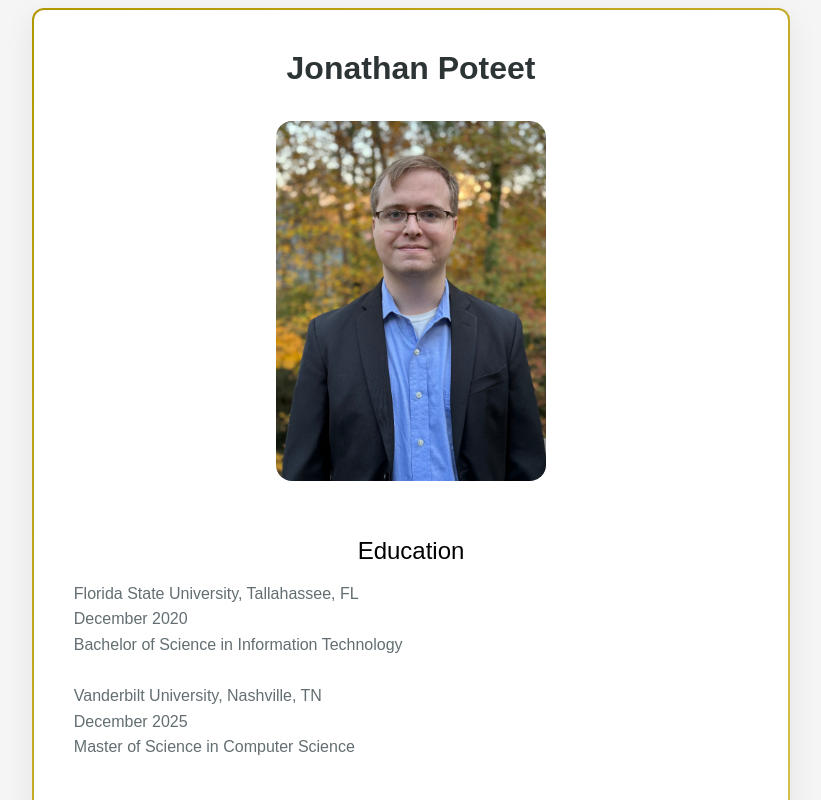
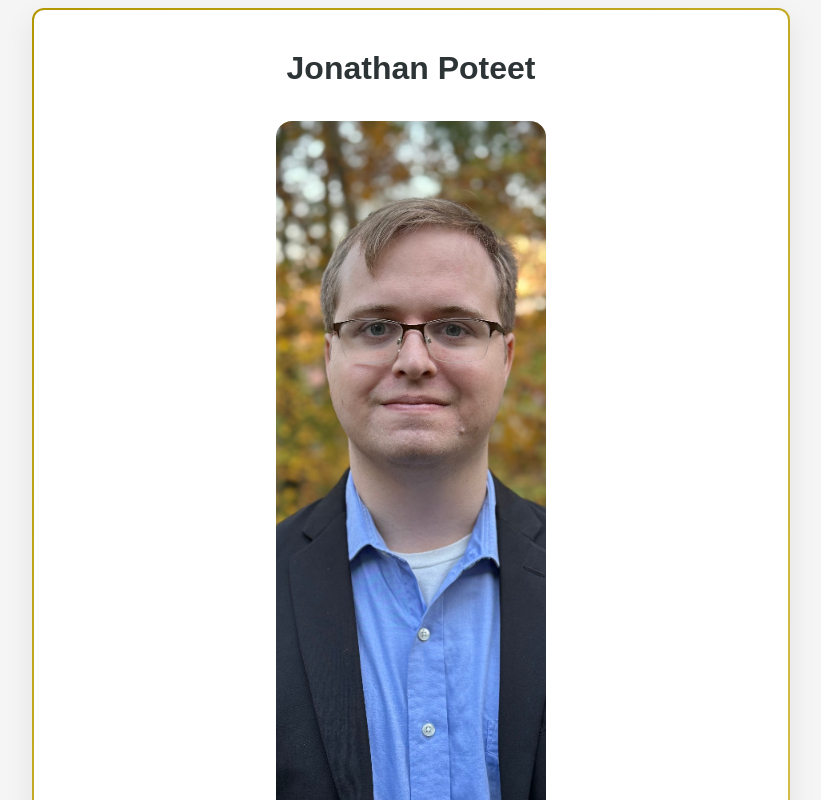
Before and after one commit to JonathanPoteet/jonathanpoteet.github.io, a Next.js app: page / in a window 1280 px wide. Shown: the top 800 px of the page, without its empty margins (229-1050 px from the left). Built offline with nearby package versions, Linux system fonts and the light colour scheme; a web font is replaced by a local one.

Commit message:
more updates for seo, performance

```diff
--- a/app/layout.tsx
+++ b/app/layout.tsx
@@ -45,9 +45,33 @@ export default function RootLayout({
 }: {
   children: React.ReactNode
 }) {
+  const jsonLd = {
+    '@context': 'https://schema.org',
+    '@type': 'Person',
+    name: 'Jonathan Poteet',
+    url: 'https://jonathanpoteet.com',
+    image: 'https://jonathanpoteet.com/JonathanPoteetProfessional.jpg',
+    jobTitle: 'Software Engineer',
+    alumniOf: [
+      {
+        '@type': 'CollegeOrUniversity',
+        name: 'Florida State University',
+      },
+      {
+        '@type': 'CollegeOrUniversity',
+        name: 'Vanderbilt University',
+      },
+    ],
+    sameAs: ['https://github.com/JonathanPoteet'],
+  }
+
   return (
     <html lang="en" className={signika.className}>
       <body>
+        <script
+          type="application/ld+json"
+          dangerouslySetInnerHTML={{ __html: JSON.stringify(jsonLd) }}
+        />
         {/* <Navbar></Navbar> */}
         {children}
         <Footer></Footer>
--- a/app/page.tsx
+++ b/app/page.tsx
@@ -1,4 +1,5 @@
 import Link from 'next/link'
+import Image from 'next/image'
 import s from './about.module.scss'
 import {MdArrowRightAlt, MdAdjust} from 'react-icons/md'
 export default function Home() {
@@ -9,7 +10,16 @@ export default function Home() {
         <div className={s.aboutSection}>
           <div className={s.sectionHeader}>Jonathan Poteet</div>
             <br />
-          <div className={s.sectionHeader}>  <img src="/JonathanPoteetProfessional.jpg" className={s.sectionImage} alt="Picture of Jonathan Poteet" loading="eager" /></div>
+          <div className={s.sectionHeader}>
+            <Image
+              src="/JonathanPoteetProfessional.jpg"
+              className={s.sectionImage}
+              alt="Picture of Jonathan Poteet"
+              width={600}
+              height={800}
+              priority
+            />
+          </div>
           <div className={s.sectionSubHeader}>Education</div>
           <div className={s.sectionBody}>
             Florida State University, Tallahassee, FL <br />
@@ -124,7 +134,11 @@ export default function Home() {
           <br />
           <div className={s.video}>
             <iframe className={s.responsive}
-            src="https://www.youtube.com/embed/C40fQYu7v4A">
+              src="https://www.youtube.com/embed/C40fQYu7v4A"
+              loading="lazy"
+              title="Throwable Ball Video"
+              allowFullScreen
+            >
             </iframe>
           </div>
         </div>
@@ -137,7 +151,13 @@ export default function Home() {
             </div>
           </Link>
           <div className={s.sectionImage}>
-            <img src="/flower.png" alt="Flower" />
+            <Image
+              src="/flower.png"
+              alt="Flower"
+              width={800}
+              height={600}
+              style={{ width: '100%', height: 'auto' }}
+            />
           </div>
         </div>
 
```
